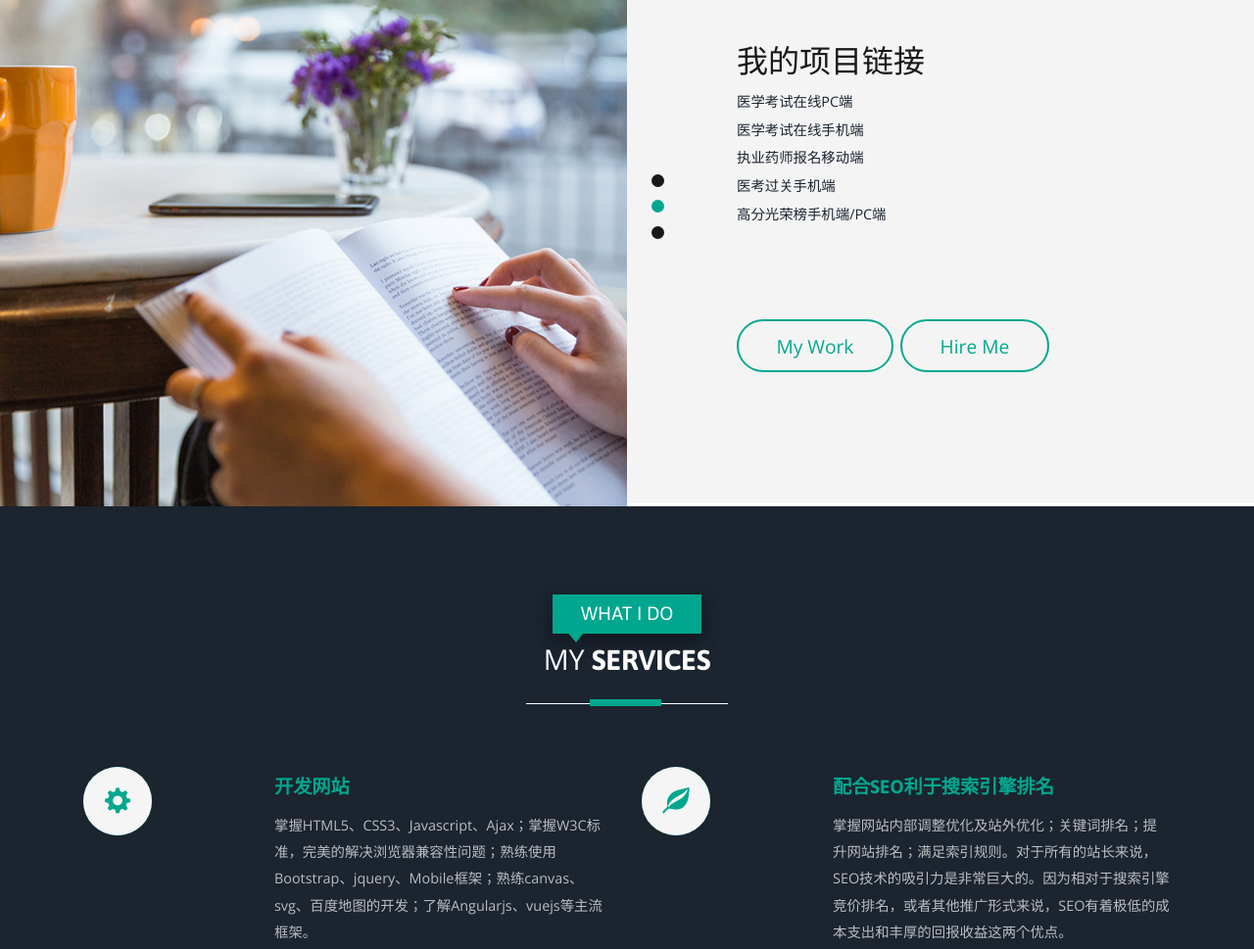
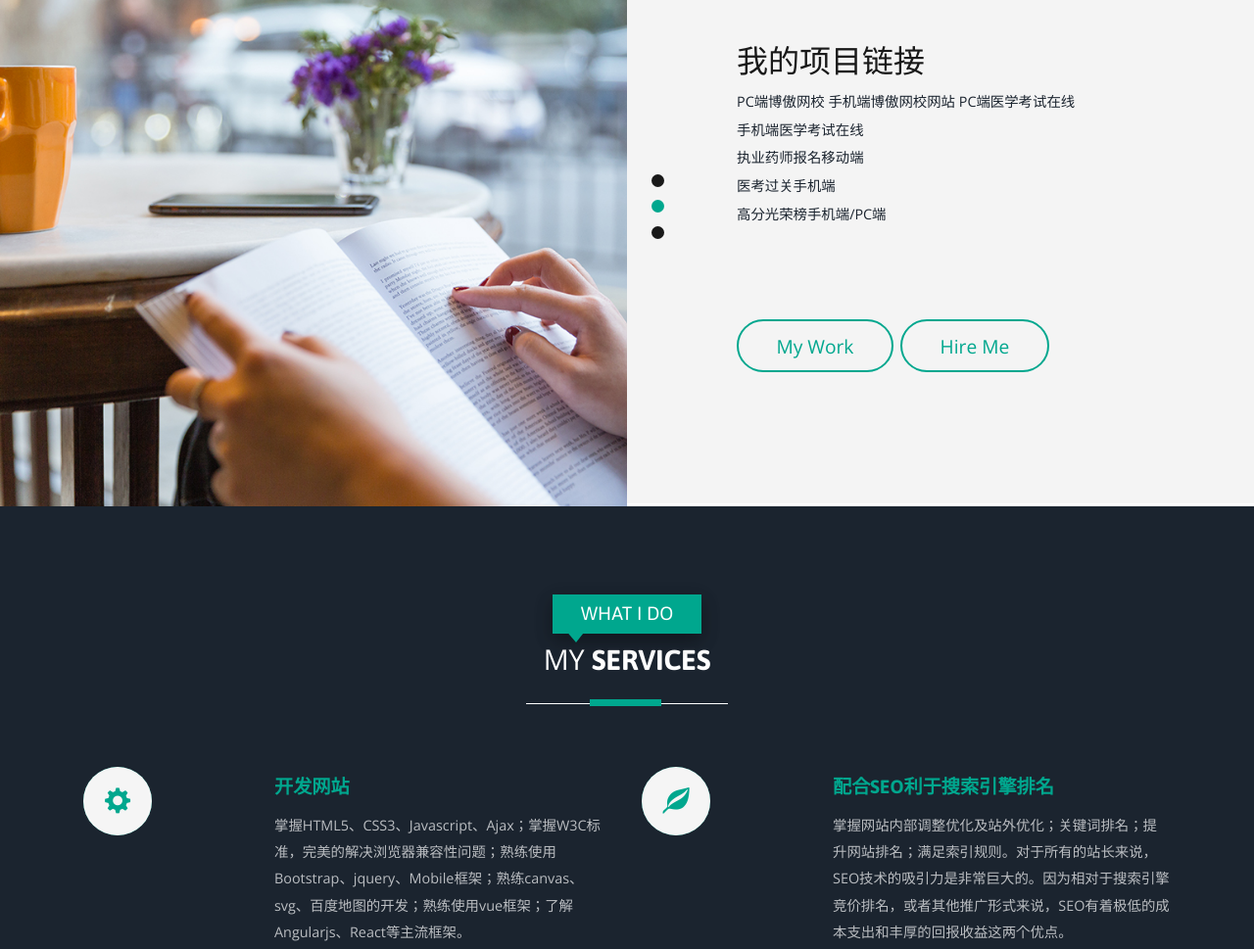
Before and after one commit to AImi1990/HomePage, a plain HTML site: page index.html in a window 1280 px wide. Shown: the part 761-1730 px from the top of the page at 98% size. Drawn offline with nearby package versions, Linux system fonts and the light colour scheme; files whose address does not match are found by name.

Commit message:
Update index.html

```diff
--- a/index.html
+++ b/index.html
@@ -141,8 +141,10 @@ Smartphone Compatible web template, free webdesigns for Nokia, Samsung, LG, Sony
 					                	<div class="about-left-grid">
 											<h2>我的项目链接</h2>
 											<p>
-												<a href="http://www.ykpass.com.cn">医学考试在线PC端</a><br />
-												<a href="http://m.ykpass.com.cn">医学考试在线手机端</a><br />
+												<a href="http://www.boaov.com">PC端博傲网校</a>
+												<a href="http://www.boaov.com/mobile/home.shtml">手机端博傲网校网站</a>
+												<a href="http://www.ykpass.com.cn">PC端医学考试在线</a><br />
+												<a href="http://m.ykpass.com.cn">手机端医学考试在线</a><br />
 												<a href="http://www.ykpass.com.cn/zhuanti/ysbm/index.html">执业药师报名移动端</a><br />
 												<a href="http://www.ykpass.com.cn/mobile/home.shtml">医考过关手机端</a><br />
 												<a href="http://m.ykpass.com.cn/zhuanti/2017gfb/index.html">高分光荣榜手机端/PC端</a><br />
@@ -219,7 +221,7 @@ Smartphone Compatible web template, free webdesigns for Nokia, Samsung, LG, Sony
 					</div>
 					<div class="col-xs-8 wthree_about_right_grid_right">
 						<h4>开发网站</h4>
-						<p>掌握HTML5、CSS3、Javascript、Ajax；掌握W3C标准，完美的解决浏览器兼容性问题；熟练使用Bootstrap、jquery、Mobile框架；熟练canvas、svg、百度地图的开发；了解Angularjs、vuejs等主流框架。</p>
+						<p>掌握HTML5、CSS3、Javascript、Ajax；掌握W3C标准，完美的解决浏览器兼容性问题；熟练使用Bootstrap、jquery、Mobile框架；熟练canvas、svg、百度地图的开发；熟练使用vue框架；了解Angularjs、React等主流框架。</p>
 					</div>
 					<div class="clearfix"> </div>
 				</div>
```
